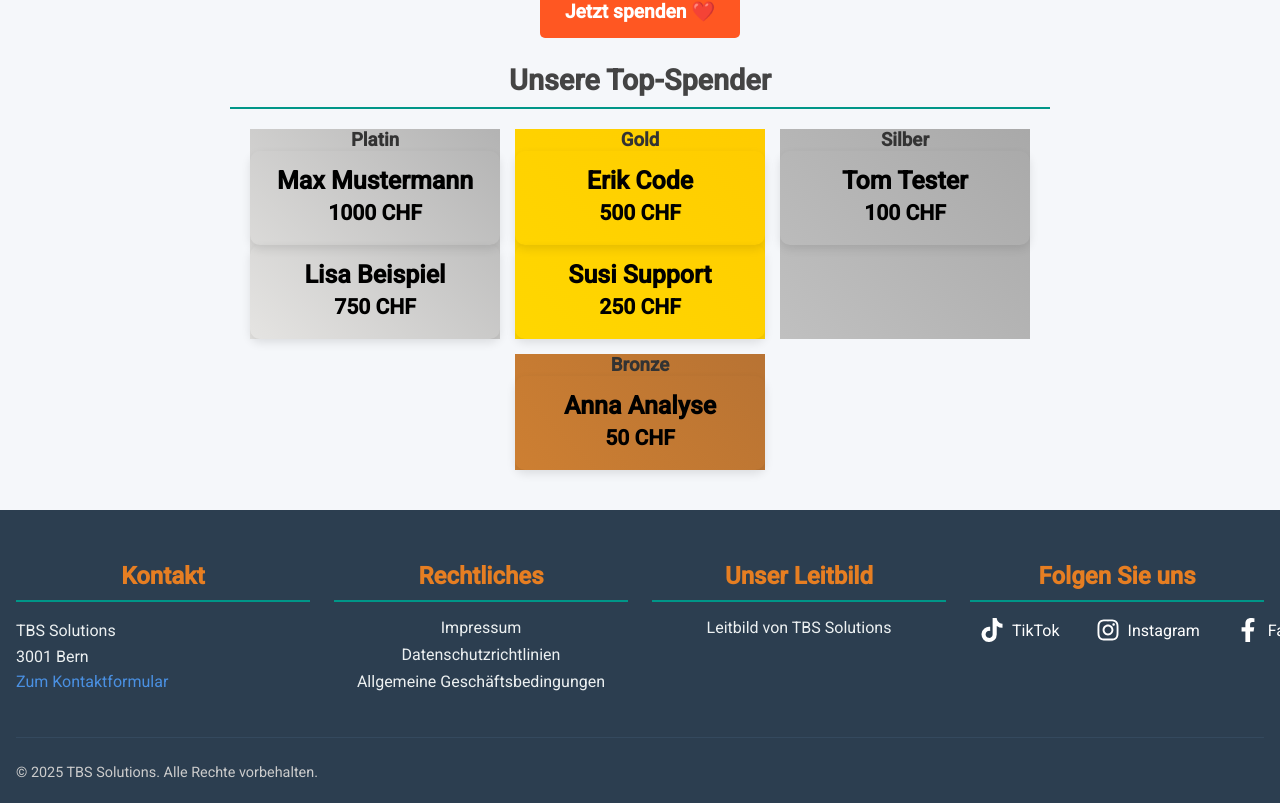
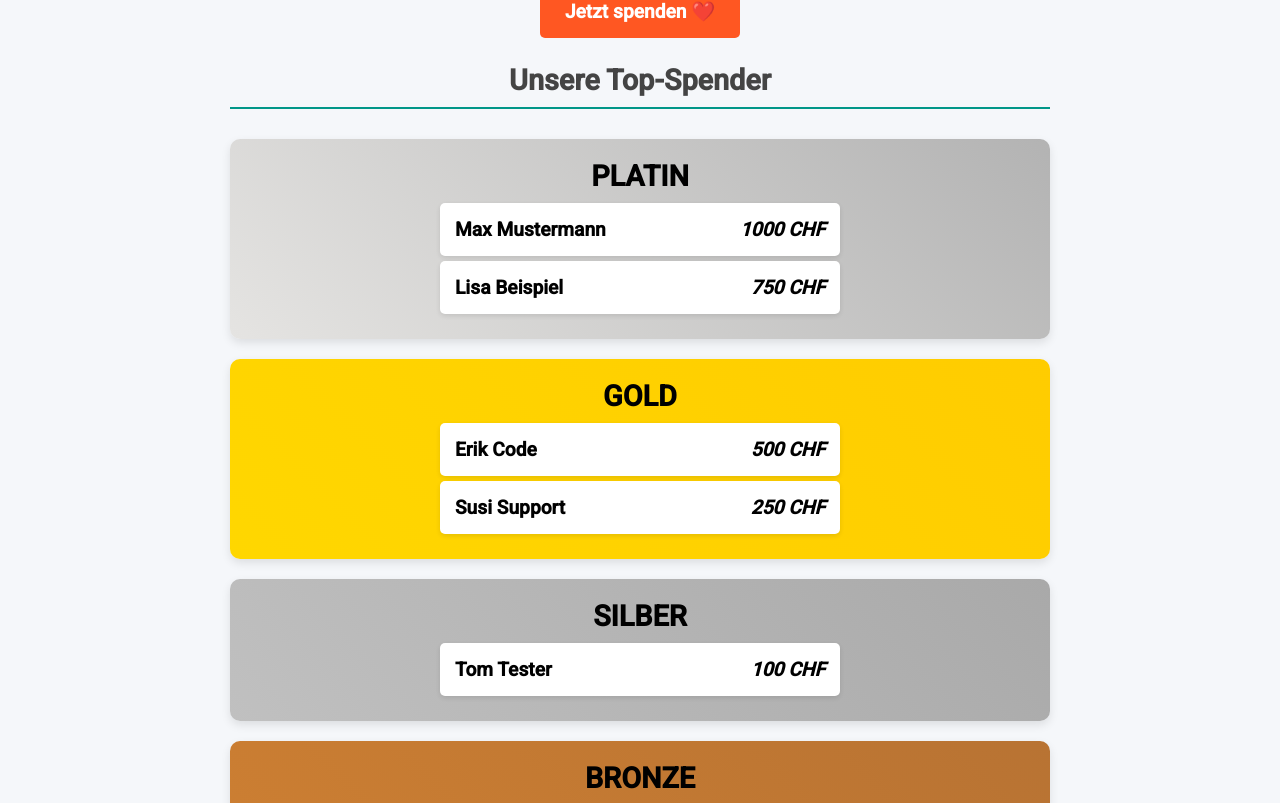
Before and after one commit to tbs-dienste/webfrostend, a React (Create React App) app: page /ueber-uns in a window 1280 px wide. Shown: the part 675-1478 px from the top of the page. Built offline with nearby package versions, Linux system fonts and the light colour scheme; what @react-pdf/renderer would draw is missing.

Commit message:
ÜberUns.scss aktualisieren

```diff
--- a/src/components/Content/ÜberUns.scss
+++ b/src/components/Content/ÜberUns.scss
@@ -4,6 +4,7 @@ $gold: linear-gradient(45deg, #ffd700, #ffcc00);
 $silber: linear-gradient(45deg, #c0c0c0, #a9a9a9);
 $bronze: linear-gradient(45deg, #cd7f32, #b87333);
 
+// Allgemeines Styling
 .über-uns {
   padding: 40px;
   max-width: 900px;
@@ -49,59 +50,68 @@ $bronze: linear-gradient(45deg, #cd7f32, #b87333);
 
   .spender-container {
     display: flex;
-    flex-wrap: wrap;
-    justify-content: center;
-    gap: 15px;
-    margin-top: 20px;
+    flex-direction: column;
+    gap: 20px;
+    margin-top: 30px;
+  }
+
+  .spender-rang {
+    padding: 20px;
+    border-radius: 10px;
+    box-shadow: 0px 4px 10px rgba(0, 0, 0, 0.1);
+
+    h3 {
+      font-size: 1.8em;
+      margin-bottom: 10px;
+      text-transform: uppercase;
+    }
   }
 
   .spender {
-    width: 250px;
+    background: white;
     padding: 15px;
-    border-radius: 10px;
-    color: black;
-    text-align: center;
+    margin: 5px auto;
+    border-radius: 5px;
     font-size: 1.2em;
     font-weight: bold;
-    box-shadow: 0px 4px 10px rgba(0, 0, 0, 0.1);
-    transition: transform 0.3s ease-in-out;
+    display: flex;
+    justify-content: space-between;
+    align-items: center;
+    max-width: 400px;
+    box-shadow: 0px 2px 5px rgba(0, 0, 0, 0.1);
+    transition: transform 0.2s ease-in-out;
 
     &:hover {
       transform: scale(1.05);
     }
 
-    &-platin {
-      background: $platin;
-    }
-
-    &-gold {
-      background: $gold;
-    }
-
-    &-silber {
-      background: $silber;
-    }
-
-    &-bronze {
-      background: $bronze;
-    }
-
     .spender-name {
-      display: block;
-      font-size: 1.3em;
       font-weight: bold;
-      margin-bottom: 5px;
     }
 
     .spender-betrag {
-      display: block;
-      font-size: 1.1em;
-      margin-bottom: 5px;
-    }
-
-    .spender-rang {
-      font-size: 1em;
       font-style: italic;
     }
   }
+
+  // Farben für die Spendenkategorien
+  .spender-platin {
+    background: $platin;
+    color: black;
+  }
+
+  .spender-gold {
+    background: $gold;
+    color: black;
+  }
+
+  .spender-silber {
+    background: $silber;
+    color: black;
+  }
+
+  .spender-bronze {
+    background: $bronze;
+    color: black;
+  }
 }
```
